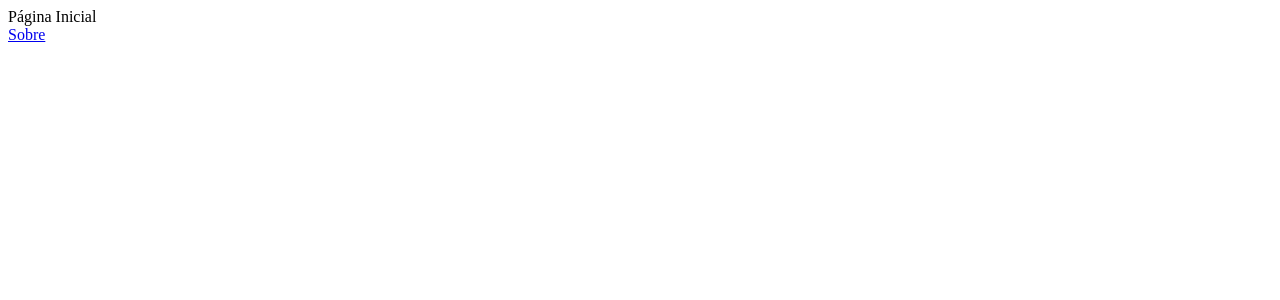
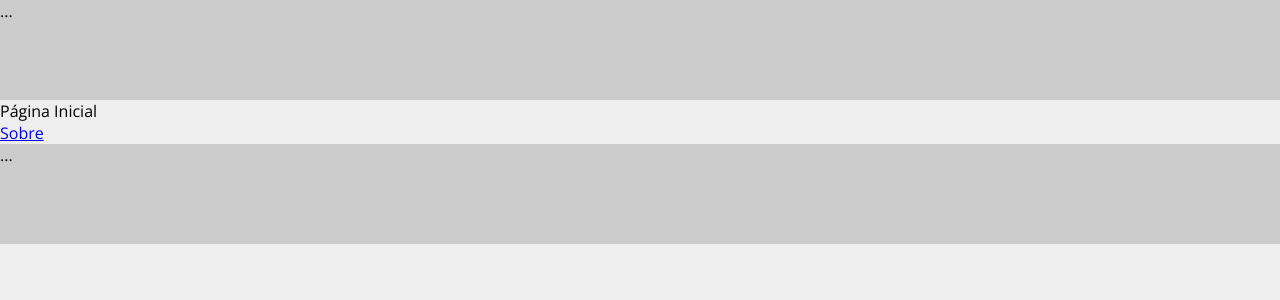
Before and after one commit to juliocsrf/react-olx, a React (Create React App) app: page / in a window 1280 px wide. Shown: the top 300 px of the page. Built offline with nearby package versions, Linux system fonts and the light colour scheme.

Commit message:
template básico

```diff
--- a/package.json
+++ b/package.json
@@ -12,6 +12,7 @@
     "react-router-dom": "^5.2.0",
     "react-scripts": "4.0.3",
     "redux": "^4.0.5",
+    "styled-components": "^5.2.1",
     "web-vitals": "^1.0.1"
   },
   "scripts": {
--- a/src/App.css
+++ b/src/App.css
@@ -1,38 +1,11 @@
-.App {
-  text-align: center;
+@import url('https://fonts.googleapis.com/css2?family=Open+Sans:wght@400;700&display=swap');
+
+* {
+    box-sizing: border-box;
 }
 
-.App-logo {
-  height: 40vmin;
-  pointer-events: none;
+body {
+    margin: 0;
+    font-family: 'Open Sans', sans-serif;
+    background-color: #EEE;
 }
-
-@media (prefers-reduced-motion: no-preference) {
-  .App-logo {
-    animation: App-logo-spin infinite 20s linear;
-  }
-}
-
-.App-header {
-  background-color: #282c34;
-  min-height: 100vh;
-  display: flex;
-  flex-direction: column;
-  align-items: center;
-  justify-content: center;
-  font-size: calc(10px + 2vmin);
-  color: white;
-}
-
-.App-link {
-  color: #61dafb;
-}
-
-@keyframes App-logo-spin {
-  from {
-    transform: rotate(0deg);
-  }
-  to {
-    transform: rotate(360deg);
-  }
-}
--- a/src/App.js
+++ b/src/App.js
@@ -1,6 +1,12 @@
 import React from 'react';
 //import { useSelector, useDispatch } from 'react-redux';
 import { BrowserRouter } from 'react-router-dom';
+
+import './App.css';
+
+import { Template } from './components/MainComponents';
+import Header from './components/partials/Header';
+import Footer from './components/partials/Footer';
 
 import Routes from './Routes';
 
@@ -10,7 +16,13 @@
 
     return (
         <BrowserRouter>
-            <Routes />
+            <Template>
+                <Header />
+
+                <Routes />
+
+                <Footer />
+            </Template>
         </BrowserRouter>
     )
 };
--- /dev/null
+++ b/src/components/MainComponents.js
@@ -0,0 +1,9 @@
+import styled from 'styled-components';
+
+export const Template = styled.div``;
+
+export const PageContainer = styled.div``;
+
+export const PageTitle = styled.h1;
+
+export const PageBody = styled.div``;
--- /dev/null
+++ b/src/components/partials/Footer/index.js
@@ -0,0 +1,12 @@
+import React from 'react';
+import { FooterArea } from './styled';
+
+const Footer = () => {
+    return (
+        <FooterArea>
+            ...
+        </FooterArea>
+    )
+};
+
+export default Footer;
--- /dev/null
+++ b/src/components/partials/Footer/styled.js
@@ -0,0 +1,6 @@
+import styled from 'styled-components';
+
+export const FooterArea = styled.div`
+    height: 100px;
+    background-color: #CCC;
+`;
--- /dev/null
+++ b/src/components/partials/Header/index.js
@@ -0,0 +1,12 @@
+import React from 'react';
+import { HeaderArea } from './styled';
+
+const Header = () => {
+    return (
+        <HeaderArea>
+            ...
+        </HeaderArea>
+    )
+};
+
+export default Header;
--- /dev/null
+++ b/src/components/partials/Header/styled.js
@@ -0,0 +1,6 @@
+import styled from 'styled-components';
+
+export const HeaderArea = styled.div`
+    height: 100px;
+    background-color: #CCC;
+`;
```
Also changed, not shown: 1 other file (tests, documents, lock files or other folders).
